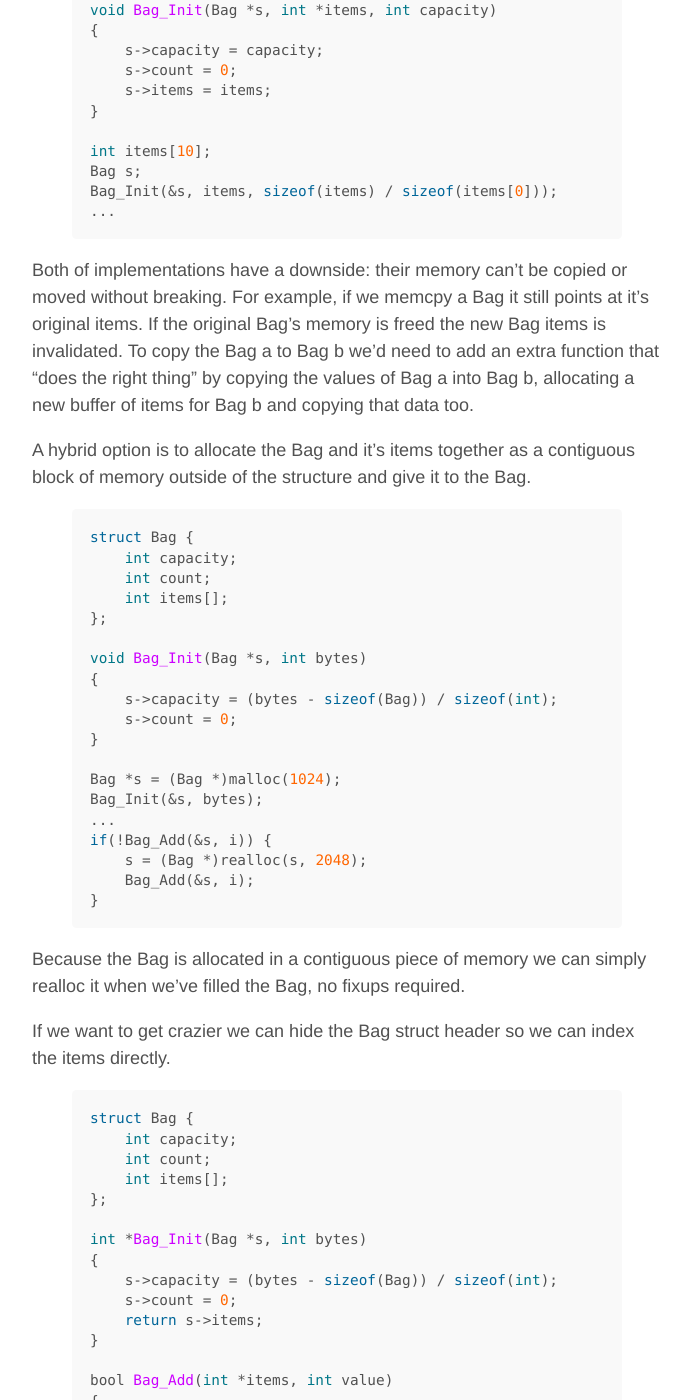
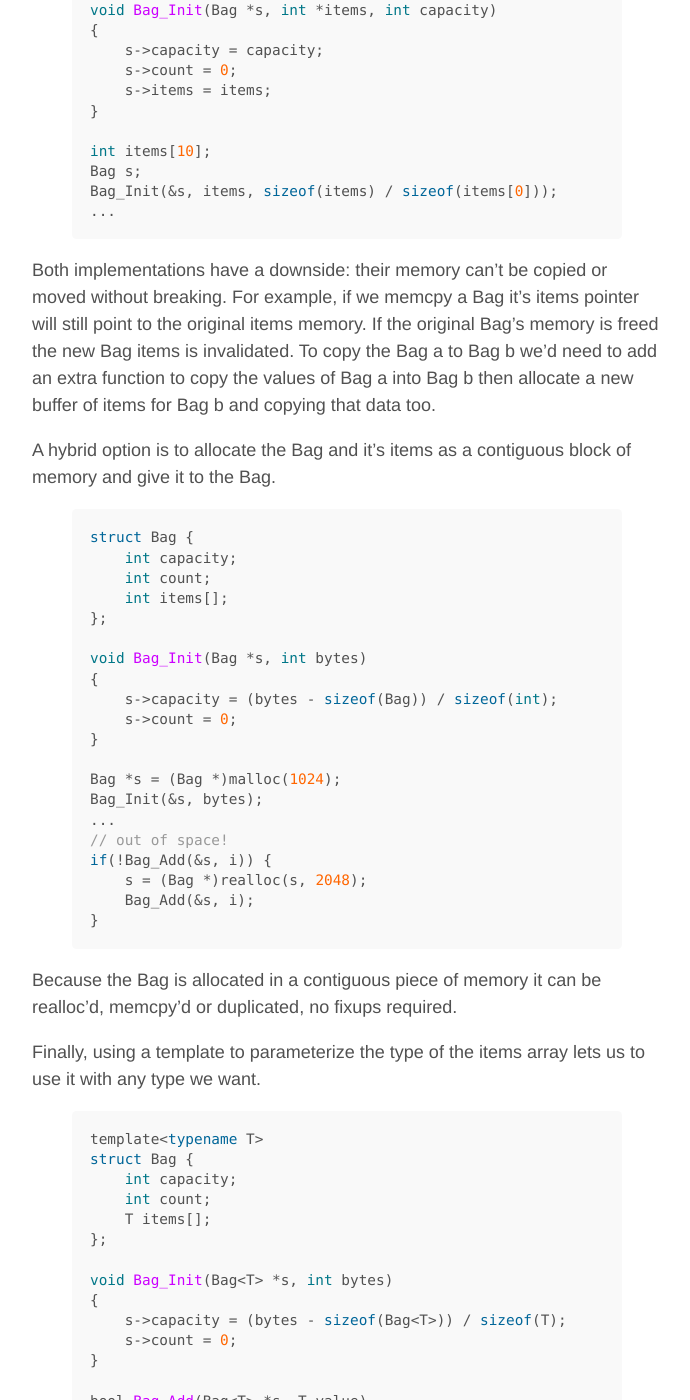
Before and after one commit to mironside/mironside.github.io-nope, a Jekyll site: the page built from index.html, in a window 1280 px wide and 1400 px high, scrolled down 3372 px. Shown: the whole window, without its empty margins (293-983 px from the left). Built offline with Jekyll 4.4.1, drawn with Linux system fonts in a browser that asks for light colours; the list of posts is cut into pages by our own code; some of the changed text lies outside the part shown.

Commit message:
set post

```diff
--- a/_posts/2015-06-08-set-data-structure.md
+++ b/_posts/2015-06-08-set-data-structure.md
@@ -147,9 +147,9 @@
 ...
 {% endhighlight %}
 
-Both of implementations have a downside: their memory can't be copied or moved without breaking.  For example, if we memcpy a Bag it still points at it's original items.  If the original Bag's memory is freed the new Bag items is invalidated.  To copy the Bag a to Bag b we'd need to add an extra function that "does the right thing" by copying the values of Bag a into Bag b, allocating a new buffer of items for Bag b and copying that data too.
+Both implementations have a downside: their memory can't be copied or moved without breaking.  For example, if we memcpy a Bag it's items pointer will still point to the original items memory.  If the original Bag's memory is freed the new Bag items is invalidated.  To copy the Bag a to Bag b we'd need to add an extra function to copy the values of Bag a into Bag b then allocate a new buffer of items for Bag b and copying that data too.
 
-A hybrid option is to allocate the Bag and it's items together as a contiguous block of memory outside of the structure and give it to the Bag.
+A hybrid option is to allocate the Bag and it's items as a contiguous block of memory and give it to the Bag.
 
 {% highlight c %}
 struct Bag {
@@ -167,78 +167,16 @@
 Bag *s = (Bag *)malloc(1024);
 Bag_Init(&s, bytes);
 ...
+// out of space!
 if(!Bag_Add(&s, i)) {
     s = (Bag *)realloc(s, 2048);
     Bag_Add(&s, i);
 }
 {% endhighlight %}
 
-Because the Bag is allocated in a contiguous piece of memory we can simply realloc it when we've filled the Bag, no fixups required.
+Because the Bag is allocated in a contiguous piece of memory it can be realloc'd, memcpy'd or duplicated, no fixups required.
 
-If we want to get crazier we can hide the Bag struct header so we can index the items directly.
-
-{% highlight c %}
-struct Bag {
-    int capacity;
-    int count;
-    int items[];
-};
-
-int *Bag_Init(Bag *s, int bytes)
-{
-    s->capacity = (bytes - sizeof(Bag)) / sizeof(int);
-    s->count = 0;
-    return s->items;
-}
-
-bool Bag_Add(int *items, int value)
-{
-    Bag *s = (Bag *)items - 1;
-
-    if (s->count + 1 > s->capacity) {
-        return false;
-    }
-
-    s->items[s->count++] = value;
-    return true;
-}
-
-void Bag_Remove(int *items, int index)
-{
-    Bag *s = (Bag *)items - 1;
-
-    if (index >= 0 && index < s->count) {
-        s->items[index] = s->items[--s->count];
-    }
-}
-
-
-byte memory[sizeof(Bag) + sizeof(int) * 10];
-int *s = Bag_Init(memory, bytes);
-
-// add items
-Bag_Add(s, 1);
-Bag_Add(s, 3);
-Bag_Add(s, 5);
-Bag_Add(s, 7);
-for(int i = 0; i < Bag_Count(s); i++)
-    printf("%d ", s[i]);
-// 1 3 5 7
-
-// remove item 1
-Bag_Remove(s, 1);
-for(int i = 0; i < s.count; i++)
-    printf("%d ", s[i]);
-// 1 7 5
-
-// remove item 0
-Bag_Remove(s, 0);
-for(int i = 0; i < Bag_Count(s); i++)
-    printf("%d ", s[i]);
-// 5 7
-{% endhighlight %}
-
-Finally, the Bag would be more useful if we could use it to store items of any type.  Using a simple template allows this.
+Finally, using a template to parameterize the type of the items array lets us to use it with any type we want.
 
 {% highlight c %}
 template<typename T>
@@ -252,11 +190,6 @@
 {
     s->capacity = (bytes - sizeof(Bag<T>)) / sizeof(T);
     s->count = 0;
-}
-
-void Bag_Resize(Bag<T> *s, int bytes)
-{
-    s->capacity = (bytes - sizeof(Bag<T>)) / sizeof(T);
 }
 
 bool Bag_Add(Bag<T> *s, T value)
@@ -278,9 +211,10 @@
 }
 {% endhighlight %}
 
+One last note, I prefer not to obscure a data strucutre by hiding it entirely behind trivial accessor functions.  In this case, I am not creating Bag_Count, Bag_Get, Bag_Set functions because they can be accessed directly on the structure itself.
 
 - Works in fixed memory
 - Does not manage it's own memory
 - Can be relocated, copied or reallocated
-- Removing items is a swap and decrement
-- Note: the remove operation is why item order cannot be garunteed
+- Adding and removing items is a value copy and addition
+- The remove operation is why item order cannot be garunteed in a Bag
```
Also changed, not shown: other parts of _posts/2015-06-08-set-data-structure.md (+1 -1 lines).
